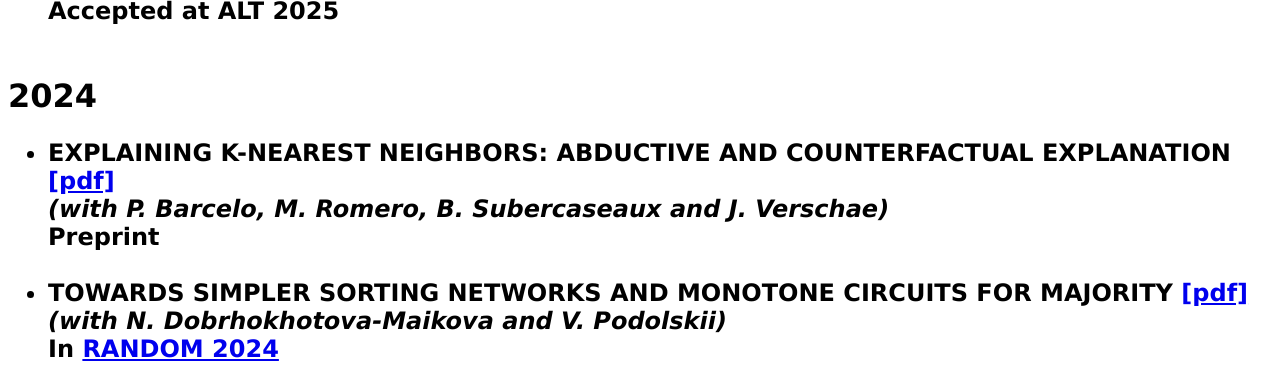
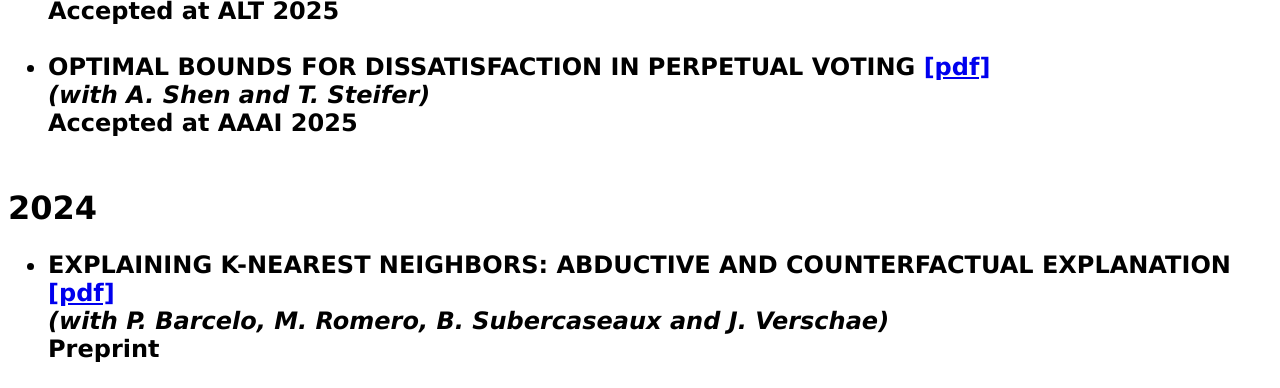
Before and after one commit to kozmath/kozmath.github.io, a plain HTML site: page index.html in a window 1280 px wide. Shown: the part 645-1033 px from the top of the page. Drawn offline with Linux system fonts and the light colour scheme.

Commit message:
Update index.html

```diff
--- a/index.html
+++ b/index.html
@@ -24,6 +24,14 @@
 <br>Accepted at ALT 2025<br><br>
 
 </li>
+
+<li>
+<b>OPTIMAL BOUNDS FOR DISSATISFACTION IN PERPETUAL VOTING</b> <a href="papers\AAAI_camera_listo.pdf">[pdf]</a>
+ <br><i>(with A. Shen and T. Steifer)</i>
+<br>Accepted at AAAI 2025<br><br>
+
+</li>
+
 
 </ul>
 
```
Also changed, not shown: 1 other file.
